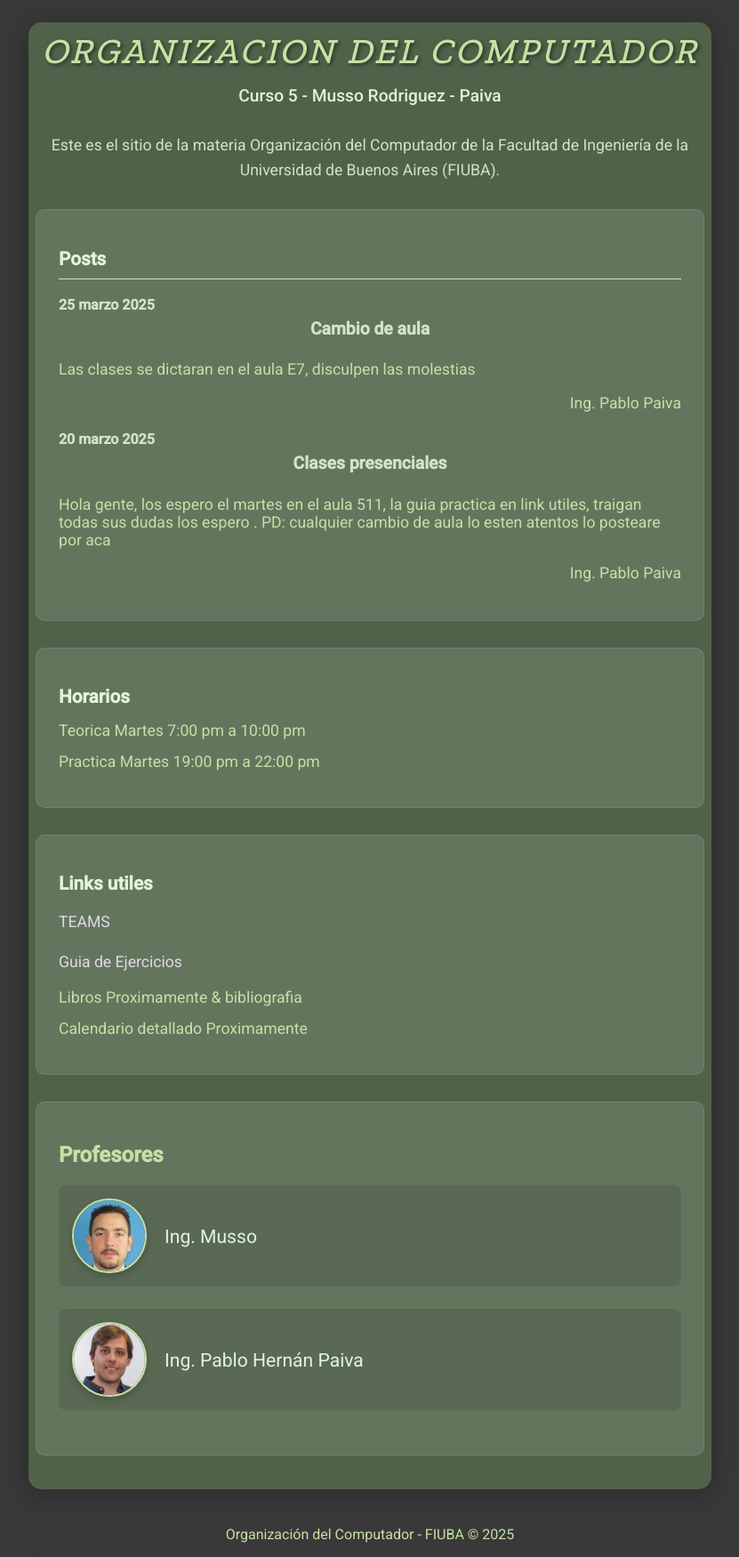
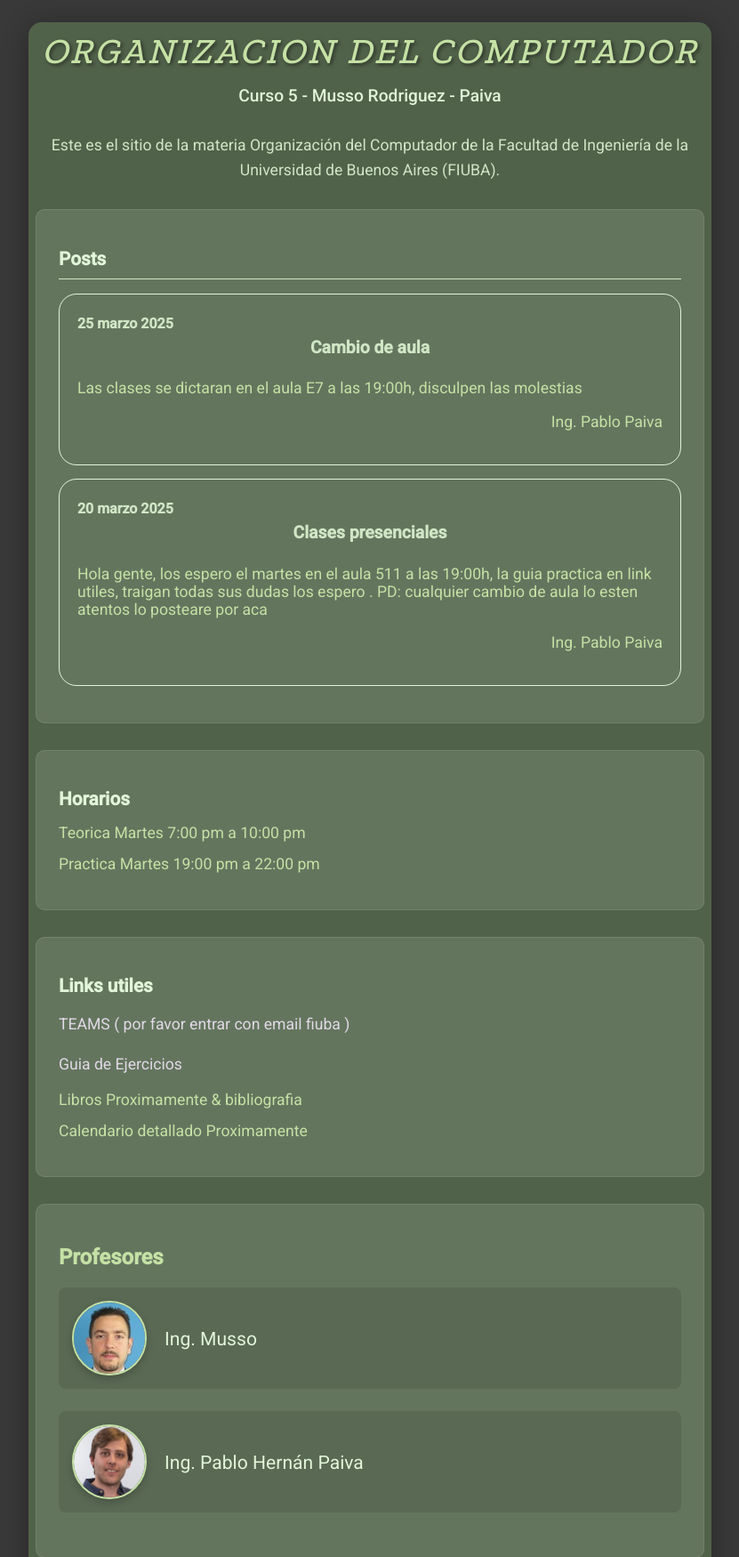
Before and after one commit to Ren0z0/Organizacion-del-Computador-Web, a Flask app: page / in a window 1280 px wide. Shown: the top 1750 px of the page at 89% size, without its empty margins (224-1055 px from the left). Run offline with Flask 3, Linux system fonts and the light colour scheme.

Commit message:
le doy estilo a los post y doy un ejemplo de post

```diff
--- a/static/css/styles.css
+++ b/static/css/styles.css
@@ -274,6 +274,12 @@ html {
   padding-bottom: 10px;
 }
 
+.post{
+  padding: 20px;
+  border: 1px solid #e1f5d9;
+  border-radius: 20px;
+}
+
 @media (max-width: 768px) {
   .container {
     margin-top: 120px;
--- a/templates/sections/links.html
+++ b/templates/sections/links.html
@@ -1,8 +1,8 @@
 <section id="links-utiles" class="content-section">
     <h2 class="left">Links utiles</h2>
     <ul>
-        <li><a class="link" href="https://teams.microsoft.com/dl/launcher/launcher.html?url=%2F_%23%2Fl%2Fmeetup-join%2F19%3Ameeting_M2M0ZWNjNTktYjAzYS00ZDVjLWE4N2EtYTA4ZTI1YjIwODJi%40thread.v2%2F0%3Fcontext%3D%257b%2522Tid%2522%253a%2522e13f1e52-6e32-4972-82ca-697420ee3c98%2522%252c%2522Oid%2522%253a%2522f2fd1fc0-7baf-4300-a831-186dc44305bb%2522%257d%26anon%3Dtrue&amp;type=meetup-join&amp;deeplinkId=5079bc3e-1ced-4003-9794-ee5cfa7f6f6b&amp;directDl=true&amp;msLaunch=true&amp;enableMobilePage=true&amp;suppressPrompt=true">TEAMS</a></li>
-        <li><a class="link" href="https://drive.google.com/drive/folders/1yX9t2ks1hKPNHcu7mN8v_G3bH0H9cYk2?usp=sharing">Guia de Ejercicios</a></li>
+        <li><a class="link" href="https://teams.microsoft.com/dl/launcher/launcher.html?url=%2F_%23%2Fl%2Fmeetup-join%2F19%3Ameeting_M2M0ZWNjNTktYjAzYS00ZDVjLWE4N2EtYTA4ZTI1YjIwODJi%40thread.v2%2F0%3Fcontext%3D%257b%2522Tid%2522%253a%2522e13f1e52-6e32-4972-82ca-697420ee3c98%2522%252c%2522Oid%2522%253a%2522f2fd1fc0-7baf-4300-a831-186dc44305bb%2522%257d%26anon%3Dtrue&amp;type=meetup-join&amp;deeplinkId=5079bc3e-1ced-4003-9794-ee5cfa7f6f6b&amp;directDl=true&amp;msLaunch=true&amp;enableMobilePage=true&amp;suppressPrompt=true" target="_blank" rel="noopener noreferrer">TEAMS ( por favor entrar con email fiuba ) </a></li>
+        <li><a class="link" href="https://drive.google.com/drive/folders/1yX9t2ks1hKPNHcu7mN8v_G3bH0H9cYk2?usp=sharing" target="_blank" rel="noopener noreferrer">Guia de Ejercicios</a></li>
         <li>Libros Proximamente & bibliografia</li>
         <li>Calendario detallado Proximamente</li>
     </ul>
--- a/templates/sections/posts.html
+++ b/templates/sections/posts.html
@@ -4,13 +4,13 @@
         <li class="post">
             <h5 class="fecha center no-margin">25 marzo 2025</h5>
             <h3 class="titulo center no-margin-top">Cambio de aula</h3>
-            <p>Las clases se dictaran en el aula E7, disculpen las molestias</p>
+            <p>Las clases se dictaran en el aula E7 a las 19:00h, disculpen las molestias</p>
             <p class="firma-profesor">Ing. Pablo Paiva</p>
         </li>
         <li class="post">
             <h5 class="fecha center no-margin">20 marzo 2025</h5>
             <h3 class="titulo center no-margin-top">Clases presenciales</h3>
-            <p>Hola gente, los espero el martes en el aula 511, la guia practica en link utiles, traigan todas sus dudas los espero . PD: cualquier cambio de aula lo esten atentos lo posteare por aca</p>
+            <p>Hola gente, los espero el martes en el aula 511 a las 19:00h, la guia practica en link utiles, traigan todas sus dudas los espero . PD: cualquier cambio de aula lo esten atentos lo posteare por aca</p>
             <p class="firma-profesor">Ing. Pablo Paiva</p>
         </li>
     </ul>
```
